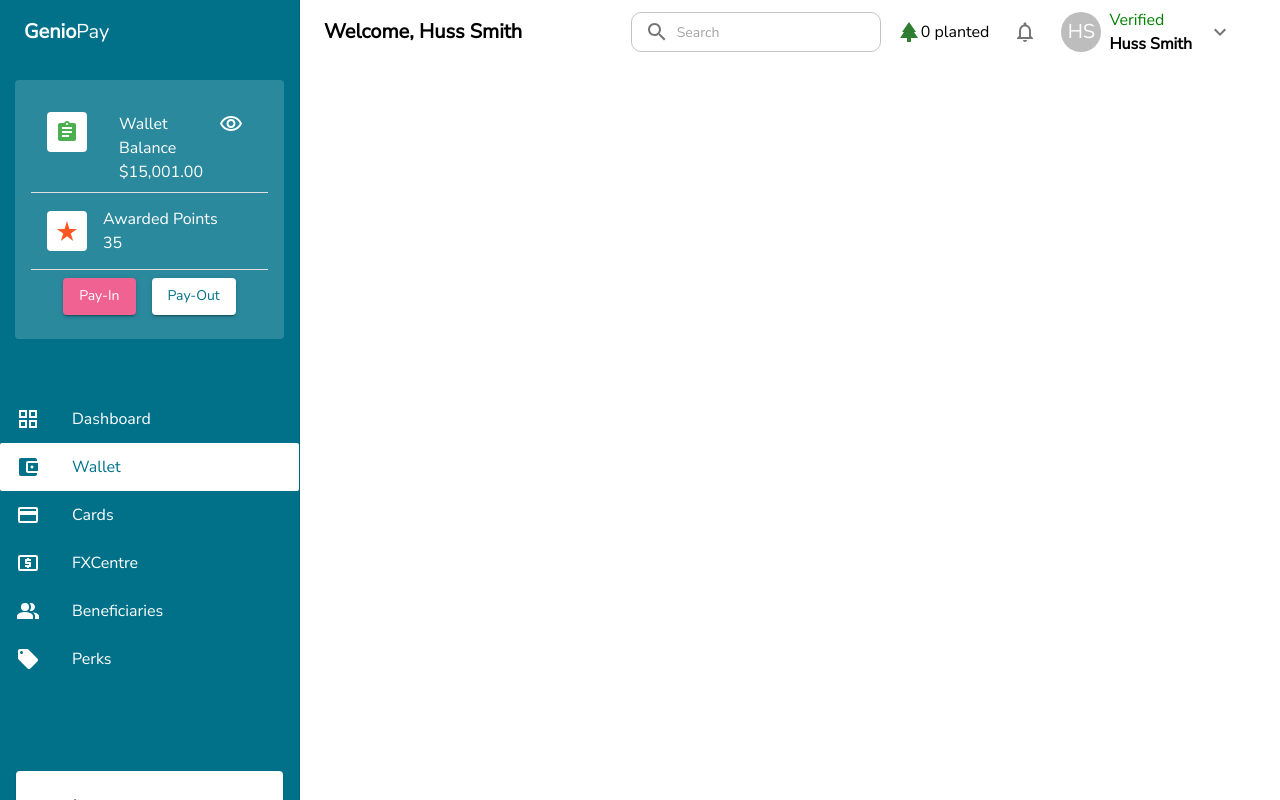
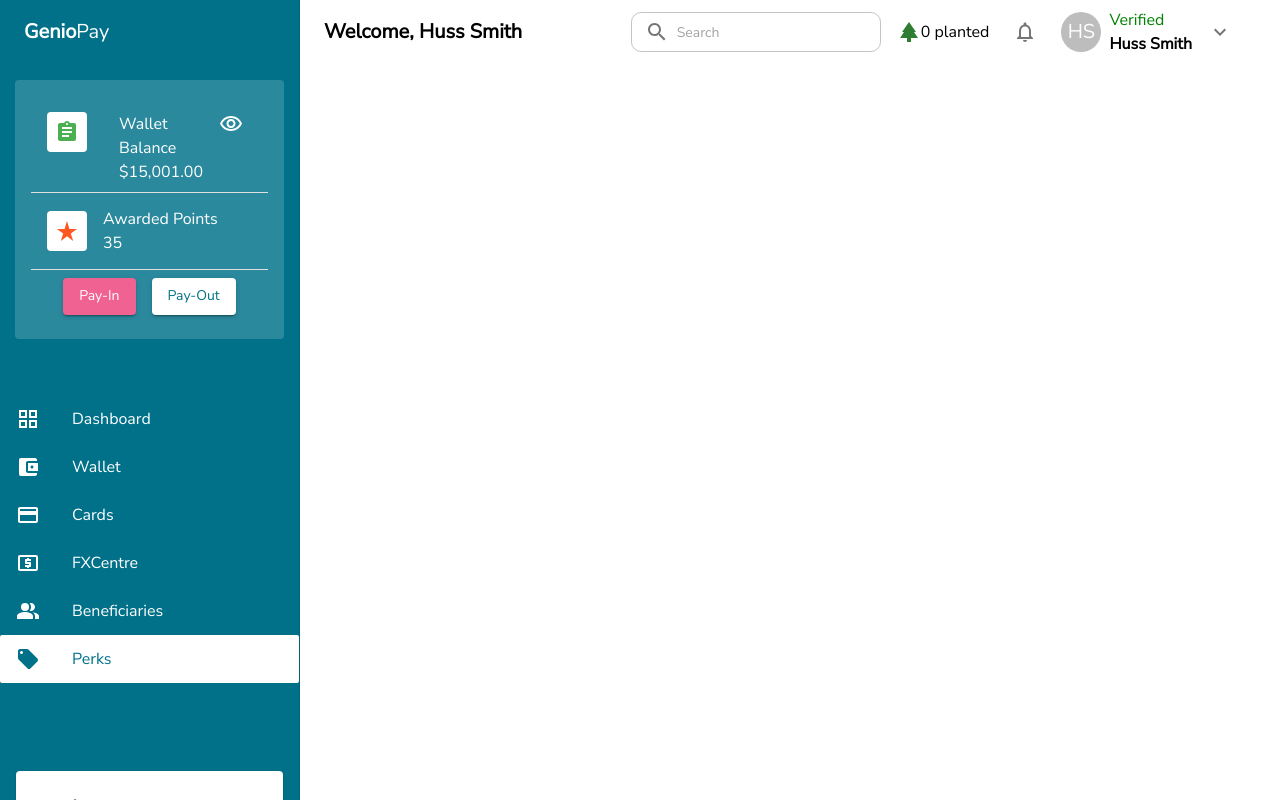
Before and after one commit to GodsonAddy/genio, a React (Create React App) app: page /perks in a window 1280 px wide. Built offline with nearby package versions, Linux system fonts and the light colour scheme.

Commit message:
url resolved

```diff
--- a/src/Components/UserDashboard/index.js
+++ b/src/Components/UserDashboard/index.js
@@ -23,6 +23,7 @@ import {
   BrowserRouter,
   withRouter,
   useHistory,
+  useLocation,
 } from "react-router-dom";
 import GridViewIcon from "@mui/icons-material/GridView";
 import AccountBalanceWalletIcon from "@mui/icons-material/AccountBalanceWallet";
@@ -71,31 +72,31 @@ const lists = [
   { id: 1, key: "/", label: "Dashboard", icon: GridViewIcon },
   {
     id: 2,
-    key: "wallet",
+    key: "/wallet",
     label: "Wallet",
     icon: AccountBalanceWalletIcon,
   },
   {
     id: 3,
-    key: "cards",
+    key: "/cards",
     label: "Cards",
     icon: CreditCardIcon,
   },
   {
     id: 4,
-    key: "fxcentre",
+    key: "/fxcentre",
     label: "FXCentre",
     icon: LocalAtmIcon,
   },
   {
     id: 5,
-    key: "beneficiaries",
+    key: "/beneficiaries",
     label: "Beneficiaries",
     icon: PeopleAltIcon,
   },
   {
     id: 6,
-    key: "perks",
+    key: "/perks",
     label: "Perks",
     icon: LocalOfferIcon,
   },
@@ -104,13 +105,9 @@ const lists = [
 const drawerWidth = 300;
 
 function UserDashboard({ children, props }) {
-  const [selectedIndex, setSelectedIndex] = React.useState(1);
+
   const history = useHistory();
-
-  const handleListItemClick = (key, index) => {
-    setSelectedIndex(index);
-    history.push(key);
-  };
+  const location = useLocation();
 
   return (
     <Box sx={{ display: "flex" }}>
@@ -291,13 +288,13 @@ function UserDashboard({ children, props }) {
               mb: 8,
             }}
           >
-            {lists.map(({ label, icon: Icon, idx, key }, index) => (
+            {lists.map(({ label, icon: Icon, idx, key }) => (
               <ListItem
                 button
-                key={index}
+                key={idx}
                 color="#fff"
-                onClick={() => handleListItemClick(key, index)}
-                selected={selectedIndex === index}
+                onClick={() => history.push(key)}
+                selected={location.pathname === key}
 
               >
                 <ListItemIcon
```
